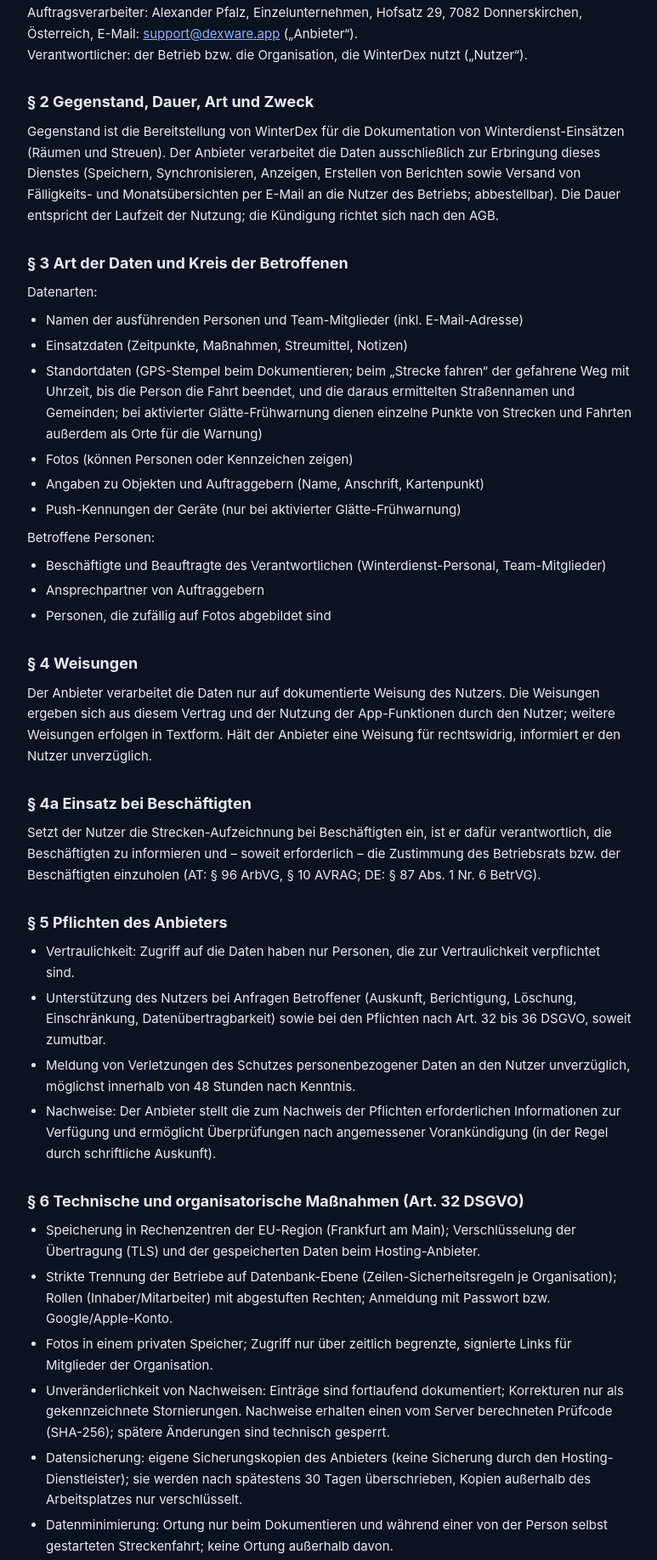
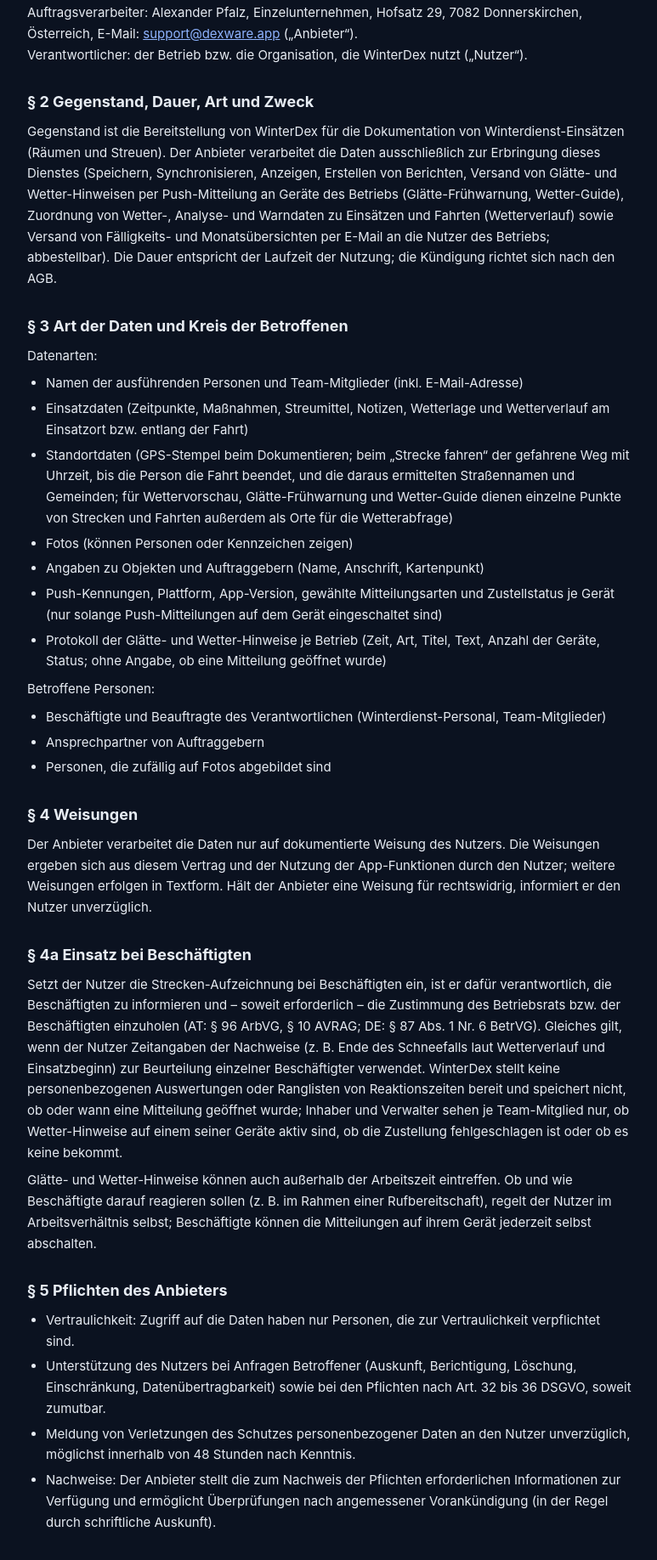
Before and after one commit to CraftlogAPP/winterdex-web, a plain HTML site: page avv.html in a window 1280 px wide. Shown: the part 388-2224 px from the top of the page at 85% size, without its empty margins (252-1025 px from the left). Drawn offline with Linux system fonts and the light colour scheme.

Commit message:
AVV (Stand 26.11.2026, Wetter-Guide): § 2 Zweck mit Glätte- und Wetter-Hinweisen und Wetterverlauf, Datenarten (Geräte-Angaben, Protokoll der Hinweise, Wetterverlauf), § 4a Zeitangaben/keine Ranglisten/kein „gelesen“/Hinweise außerhalb der Arbeitszeit, Expo ohne Objekt- oder Streckennamen, weitere Wetterdienste nur gerundet
Erzeugt mit dexware-suite landing-system/avv-erstellen.js (fix/avv-wetter-2611). Keine neuen
Unterauftragsverarbeiter (Expo, Cloudflare, Supabase wie bisher) – keine Widerspruchsfrist nach § 7, nur Hinweis
auf den erweiterten Zweck. Datenschutz 4 (Expo) gleich formuliert. Vor guide_modus = live veröffentlichen.

```diff
--- a/avv.html
+++ b/avv.html
@@ -60,7 +60,8 @@
 
     <h2>§ 2 Gegenstand, Dauer, Art und Zweck</h2>
     <p>Gegenstand ist die Bereitstellung von WinterDex für die Dokumentation von Winterdienst-Einsätzen (Räumen und Streuen). Der Anbieter verarbeitet die Daten ausschließlich
-      zur Erbringung dieses Dienstes (Speichern, Synchronisieren, Anzeigen, Erstellen von Berichten sowie Versand von
+      zur Erbringung dieses Dienstes (Speichern, Synchronisieren, Anzeigen, Erstellen von Berichten, Versand von Glätte- und Wetter-Hinweisen per Push-Mitteilung an Geräte des Betriebs (Glätte-Frühwarnung,
+      Wetter-Guide), Zuordnung von Wetter-, Analyse- und Warndaten zu Einsätzen und Fahrten (Wetterverlauf) sowie Versand von
       Fälligkeits- und Monatsübersichten per E-Mail an die Nutzer des Betriebs; abbestellbar). Die Dauer
       entspricht der Laufzeit der Nutzung; die Kündigung richtet sich nach den AGB.</p>
 
@@ -68,11 +69,12 @@
     <p>Datenarten:</p>
     <ul>
       <li>Namen der ausführenden Personen und Team-Mitglieder (inkl. E-Mail-Adresse)</li>
-      <li>Einsatzdaten (Zeitpunkte, Maßnahmen, Streumittel, Notizen)</li>
-      <li>Standortdaten (GPS-Stempel beim Dokumentieren; beim „Strecke fahren“ der gefahrene Weg mit Uhrzeit, bis die Person die Fahrt beendet, und die daraus ermittelten Straßennamen und Gemeinden; bei aktivierter Glätte-Frühwarnung dienen einzelne Punkte von Strecken und Fahrten außerdem als Orte für die Warnung)</li>
+      <li>Einsatzdaten (Zeitpunkte, Maßnahmen, Streumittel, Notizen, Wetterlage und Wetterverlauf am Einsatzort bzw. entlang der Fahrt)</li>
+      <li>Standortdaten (GPS-Stempel beim Dokumentieren; beim „Strecke fahren“ der gefahrene Weg mit Uhrzeit, bis die Person die Fahrt beendet, und die daraus ermittelten Straßennamen und Gemeinden; für Wettervorschau, Glätte-Frühwarnung und Wetter-Guide dienen einzelne Punkte von Strecken und Fahrten außerdem als Orte für die Wetterabfrage)</li>
       <li>Fotos (können Personen oder Kennzeichen zeigen)</li>
       <li>Angaben zu Objekten und Auftraggebern (Name, Anschrift, Kartenpunkt)</li>
-      <li>Push-Kennungen der Geräte (nur bei aktivierter Glätte-Frühwarnung)</li>
+      <li>Push-Kennungen, Plattform, App-Version, gewählte Mitteilungsarten und Zustellstatus je Gerät (nur solange Push-Mitteilungen auf dem Gerät eingeschaltet sind)</li>
+      <li>Protokoll der Glätte- und Wetter-Hinweise je Betrieb (Zeit, Art, Titel, Text, Anzahl der Geräte, Status; ohne Angabe, ob eine Mitteilung geöffnet wurde)</li>
     </ul>
     <p>Betroffene Personen:</p>
     <ul>
@@ -89,7 +91,14 @@
     <h2>§ 4a Einsatz bei Beschäftigten</h2>
     <p>Setzt der Nutzer die Strecken-Aufzeichnung bei Beschäftigten ein, ist er dafür verantwortlich, die Beschäftigten
       zu informieren und – soweit erforderlich – die Zustimmung des Betriebsrats bzw. der Beschäftigten einzuholen
-      (AT: § 96 ArbVG, § 10 AVRAG; DE: § 87 Abs. 1 Nr. 6 BetrVG).</p>
+      (AT: § 96 ArbVG, § 10 AVRAG; DE: § 87 Abs. 1 Nr. 6 BetrVG). Gleiches gilt, wenn der Nutzer Zeitangaben der
+      Nachweise (z. B. Ende des Schneefalls laut Wetterverlauf und Einsatzbeginn) zur Beurteilung einzelner Beschäftigter
+      verwendet. WinterDex stellt keine personenbezogenen Auswertungen oder Ranglisten von Reaktionszeiten bereit und
+      speichert nicht, ob oder wann eine Mitteilung geöffnet wurde; Inhaber und Verwalter sehen je Team-Mitglied nur, ob
+      Wetter-Hinweise auf einem seiner Geräte aktiv sind, ob die Zustellung fehlgeschlagen ist oder ob es keine bekommt.</p>
+    <p>Glätte- und Wetter-Hinweise können auch außerhalb der Arbeitszeit eintreffen. Ob und wie Beschäftigte darauf
+      reagieren sollen (z. B. im Rahmen einer Rufbereitschaft), regelt der Nutzer im Arbeitsverhältnis selbst;
+      Beschäftigte können die Mitteilungen auf ihrem Gerät jederzeit selbst abschalten.</p>
 
     <h2>§ 5 Pflichten des Anbieters</h2>
     <ul>
@@ -115,15 +124,15 @@
         technisch gesperrt.</li>
       <li>Datensicherung: eigene Sicherungskopien des Anbieters (keine Sicherung durch den Hosting-Dienstleister); sie
         werden nach spätestens 30 Tagen überschrieben, Kopien außerhalb des Arbeitsplatzes nur verschlüsselt.</li>
-      <li>Datenminimierung: Ortung nur beim Dokumentieren und während einer von der Person selbst gestarteten Streckenfahrt; keine Ortung außerhalb davon.</li>
+      <li>Datenminimierung: Ortung nur beim Dokumentieren und während einer von der Person selbst gestarteten Streckenfahrt; keine Ortung außerhalb davon. Push-Mitteilungen ohne Namen oder Adressen von Objekten und Strecken; an Wetterdienste nur gerundete Koordinaten (an Open-Meteo zusätzlich eine gerundete Höhe) ohne Kennungen.</li>
     </ul>
 
     <h2>§ 7 Unterauftragsverarbeiter</h2>
     <p>Der Nutzer genehmigt den Einsatz folgender Unterauftragsverarbeiter:</p>
     <ul>
       <li>Supabase Pte. Ltd., Singapur (Datenbank, Anmeldung, Dateispeicher) — Hosting in der EU-Region (Frankfurt am Main), EU-Standardvertragsklauseln; für die Straßennamen zu Fahrten zusätzlich eine Server-Funktion (Edge Function) im Netz von Supabase, ausgeführt in der EU-Region (Frankfurt am Main)</li>
-      <li>Cloudflare, Inc. (Server/Worker für Schnittstellen und zeitgesteuerte Aufgaben: Wetterabfragen mit Koordinaten, Glätte-Frühwarnung, Standort aus der Objektadresse, Straßennamen zu Fahrten) — Verarbeitung im Rahmen der jeweiligen Anfrage bzw. des jeweiligen Laufs, EU-Standardvertragsklauseln</li>
-      <li>Expo / 650 Industries, Inc., USA (Zustellung von Push-Mitteilungen über Google Firebase Cloud Messaging bzw. den Apple Push Notification Service) — nur Push-Kennung und Warntext, EU-Standardvertragsklauseln</li>
+      <li>Cloudflare, Inc. (Server/Worker für Schnittstellen und zeitgesteuerte Aufgaben: Wetterabfragen mit Koordinaten, Glätte-Frühwarnung, Wetter-Guide, Standort aus der Objektadresse, Straßennamen zu Fahrten) — Verarbeitung im Rahmen der jeweiligen Anfrage bzw. des jeweiligen Laufs, EU-Standardvertragsklauseln</li>
+      <li>Expo / 650 Industries, Inc., USA (Zustellung von Push-Mitteilungen über Google Firebase Cloud Messaging bzw. den Apple Push Notification Service) — nur Push-Kennung, Titel und Text der Mitteilung (ohne Namen oder Adressen von Objekten oder Strecken) und technische Angaben zur Anzeige, EU-Standardvertragsklauseln</li>
       <li>Brevo (Sendinblue SAS, Frankreich; Versand von Anmelde-, Bestätigungs- und Passwort-Mails) — Verarbeitung in der EU</li>
       <li>Resend (Plus Five Five, Inc., USA; Versand der Fälligkeits- und Monatsübersichten per E-Mail an die Nutzer des Betriebs) — EU-Standardvertragsklauseln</li>
       <li>RevenueCat, Inc., USA (Abo- und Team-Freischaltung) — nur pseudonyme Kauf-Kennung, keine Inhalte, EU-Standardvertragsklauseln</li>
@@ -167,7 +176,9 @@
         ovp.dresel.systems: Rechtecke aus den Kacheln des Kartenrasters wie oben, nicht die Spur selbst.</li>
     </ul>
     <p>Mit der Nutzung der jeweiligen Funktion weist der Nutzer diese Übermittlungen an (§ 4). Setzt der Nutzer den
-      Kartenpunkt eines Objekts selbst, entfällt die Adresssuche für dieses Objekt.</p>
+      Kartenpunkt eines Objekts selbst, entfällt die Adresssuche für dieses Objekt. Kommen weitere amtliche Wetterdienste
+      hinzu (z. B. der Deutsche Wetterdienst), erhalten auch sie nur gerundete Koordinaten ohne Personenbezug; der
+      Anbieter ergänzt diese Liste vorher.</p>
 
     <h2>§ 8 Löschung und Rückgabe</h2>
     <p>Nach Ende der Nutzung bzw. bei Löschung des Kontos durch den Inhaber werden die Daten des Betriebs
```
Also changed, not shown: datenschutz.html (+1 -1 lines).
